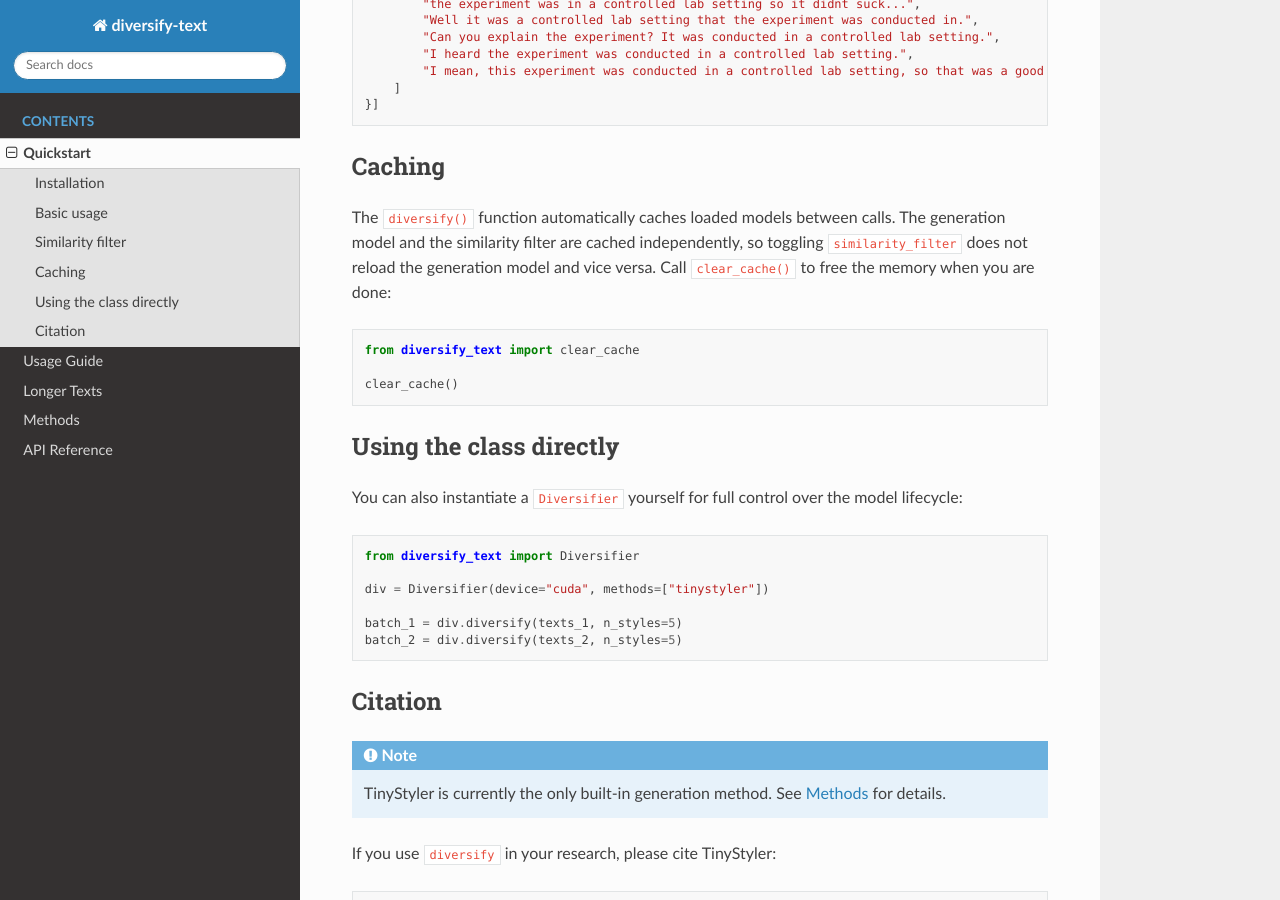
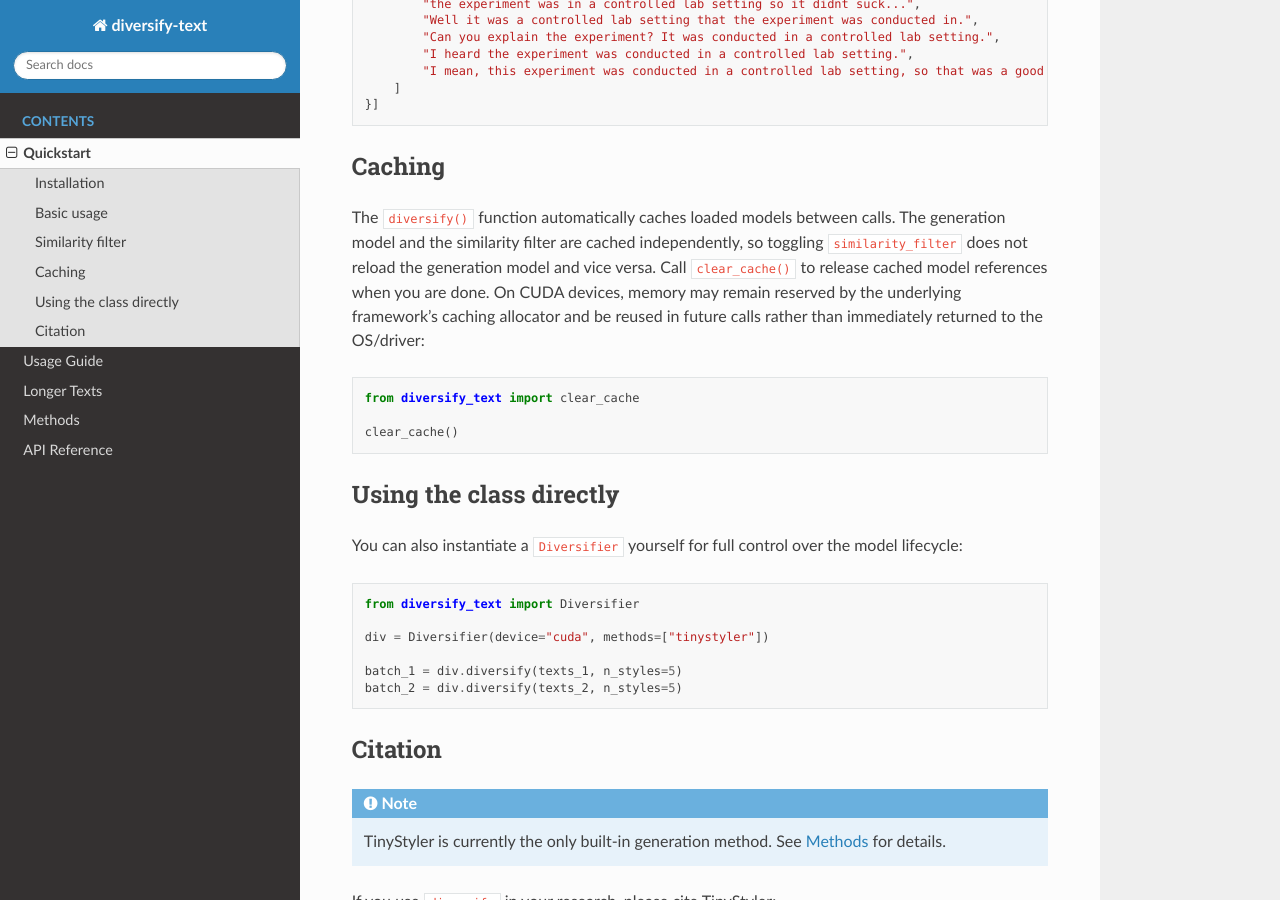
Before and after one commit to AnnaWegmann/diversify_text, a Sphinx documentation site: the page built from docs/quickstart.rst, in a window 1280 px wide and 900 px high, scrolled down 970 px. Built offline with Sphinx 7.4.7 and the Read the Docs theme 3.1.0, drawn with Linux system fonts in a browser that asks for light colours.

Commit message:
Update docs/quickstart.rst
Co-authored-by: Copilot <175728472+Copilot@users.noreply.github.com>

```diff
--- a/docs/quickstart.rst
+++ b/docs/quickstart.rst
@@ -63,7 +63,9 @@ Caching
 The ``diversify()`` function automatically caches loaded models between calls.
 The generation model and the similarity filter are cached independently, so
 toggling ``similarity_filter`` does not reload the generation model and vice
-versa. Call ``clear_cache()`` to free the memory when you are done:
+versa. Call ``clear_cache()`` to release cached model references when you are done.
+On CUDA devices, memory may remain reserved by the underlying framework's caching
+allocator and be reused in future calls rather than immediately returned to the OS/driver:
 
 .. code-block:: python
 
```
